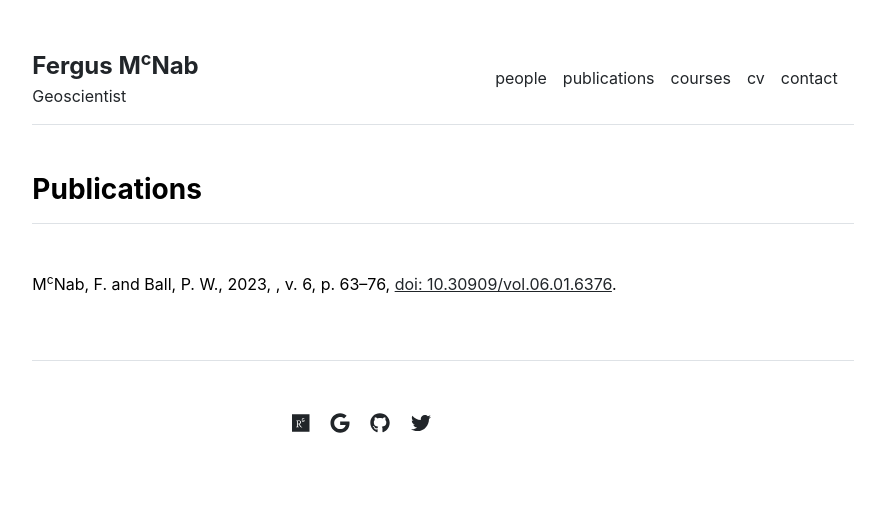
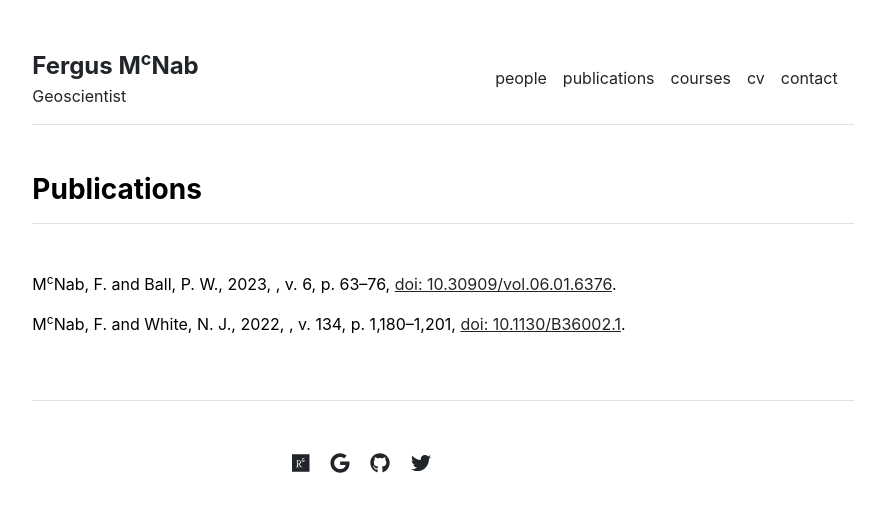
Before and after one commit to fmcnab/fmcnab.github.io, a Jekyll site: the page built from publications.md, in a window 1280 px wide. Shown: the top 512 px of the page, without its empty margins (197-1082 px from the left). Built offline with Jekyll 4.4.1, drawn with Linux system fonts in a browser that asks for light colours.

Commit message:
Another test publication.

```diff
--- a/_data/publications.yml
+++ b/_data/publications.yml
@@ -5,3 +5,4 @@ featured:
 
 index:
 - {names: 'M<sup>c</sup>Nab, F. and Ball, P. W.', year: '2023', title: 'meltPT: A Python package for basaltic whole-rock thermobarometric analysis with application to Hawai&#x02BB;i', journal: 'Volcanica', vol: '6', num: '1', pages: '63&ndash;76', doi: '10.30909/vol.06.01.6376', url: 'https://doi.org/10.30909/vol.06.01.6376'}
+- {names: 'M<sup>c</sup>Nab, F. and White, N. J.', year: '2022', title: 'Geodynamic significance of a buried transient Carboniferous landscape', journal: 'GSA Bulletin', vol: '134', num: '5&ndash;6', pages: '1,180&ndash;1,201', doi: '10.1130/B36002.1', url: 'https://doi.org/10.1130/B36002.1'}
```
